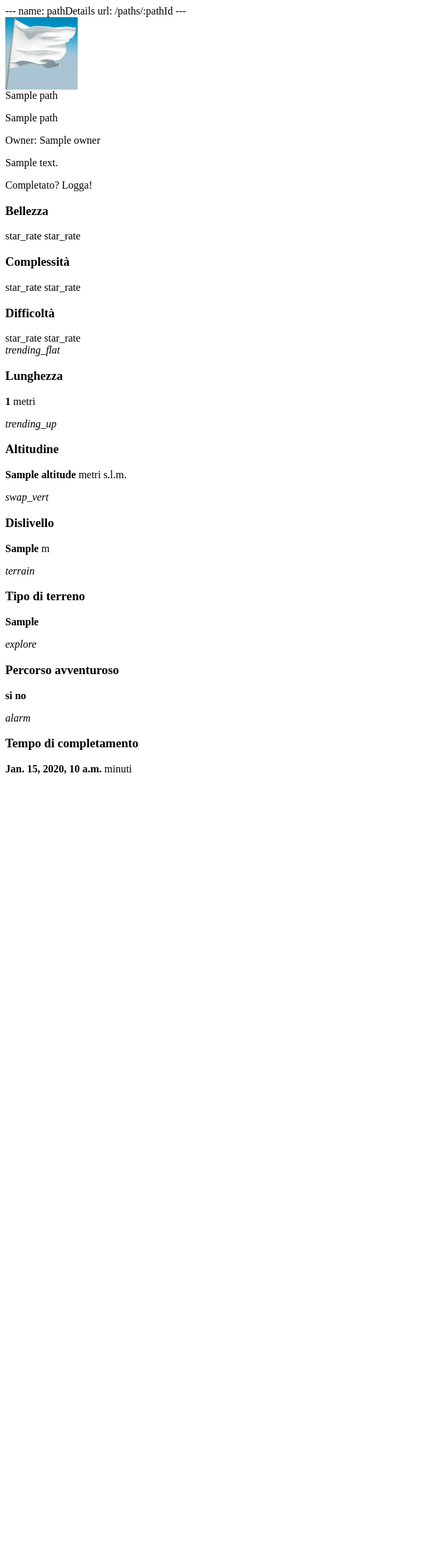
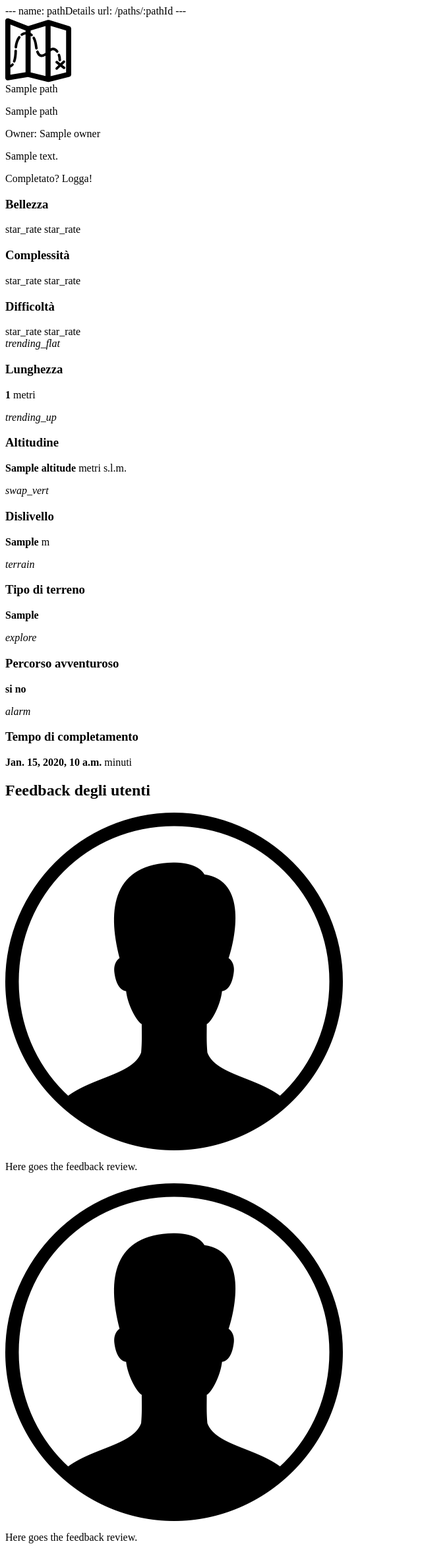
Before and after one commit to mion00/LetsMoove, a Django app: template client/templates/pathDetails.html in a window 1280 px wide. Shown: the whole page at 66% size, without its empty margins (0-640 px from the left). Before the commit the page ends 1173 px from the top, so only its background shows below. Run offline with Django 3.2, Linux system fonts and the light colour scheme; the template is opened without the code that fills it: most values are stand-ins (such as "Sample title", 1, 10 or a date in 2020).

Commit message:
Inserito template feedback nella pagina del percorso e cambiate alcune icone.

```diff
--- a/client/templates/insert.html
+++ b/client/templates/insert.html
@@ -11,7 +11,8 @@
                     <md-card-content>
                         <div layout="row">
                             <div flex="20" layout-margin>
-                                <img class="responsive-img" src="/assets/img/white-flag.jpg">
+                                <img class="responsive-img" src="/assets/img/routeIcon.svg"
+                                     style="height: 76px; width: 76px;">
                             </div>
                             <div layout-margin layout="column" flex="70">
                                 <md-input-container>
--- a/client/templates/pathDetails.html
+++ b/client/templates/pathDetails.html
@@ -5,13 +5,13 @@
 
 
 <div layout="column" ng-controller="pathDetailsController as pathController">
-        <div layout="row" layout-sm="column">
+    <div layout-gt-sm="row" layout-sm="column">
             <md-card>
                 <md-card-content>
                     <div layout="row" layout-margin>
-                        <div>
-                            <img src="/assets/img/white-flag.jpg">
-                        </div>
+
+                        <img src="/assets/img/routeIcon.svg" style="height: 100px; width: 100px;">
+
                         <div>
                             <span class="md-headline">{{pathController.path.name}}</span>
 
@@ -82,7 +82,7 @@
             </md-card>
         </div>
 
-        <div layout="row" layout-md="column" layout-sm="column">
+    <div layout-gt-sm="row" layout-sm="column">
             <md-card flex>
                 <md-card-content flex>
                     <ui-gmap-google-map center='pathController.path.locationData.startPoint' zoom='pathController.zoom'>
@@ -199,4 +199,43 @@
                 </md-content>
             </md-card>
         </div>
+
+    <div layout-gt-sm="row" layout-sm="column">
+        <md-card flex>
+            <md-card-title layout-align="center center">
+                <h2>Feedback degli utenti</h2>
+            </md-card-title>
+            <md-card-content>
+                <div layout-gt-sm="row" layout-sm="column" layout-align="space-around stretch">
+                    <md-list layout="column" flex="grow">
+                        <md-list-item ng-repeat="i in [1,2,3,4]" class="md-3-line">
+                            <div class="md-list-item-text">
+                                <div layout="row" layout-align="center">
+                                    <div layout="column" layout-align="space-around center" flex="33">
+                                        <img src="assets/img/userIcon.png" class="md-avatar"/>
+                                    </div>
+                                    <div layout="column" layout-align="space-around center" flex="66">
+                                        <p>Here goes the feedback review.</p>
+                                    </div>
+                                </div>
+                            </div>
+                            <md-divider></md-divider>
+                        </md-list-item>
+                        <md-list-item class="md-3-line">
+                            <div class="md-list-item-text">
+                                <div layout="row" layout-align="center">
+                                    <div layout="column" layout-align="space-around center" flex="33">
+                                        <img src="assets/img/userIcon.png" class="md-avatar"/>
+                                    </div>
+                                    <div layout="column" layout-align="space-around center" flex="66">
+                                        <p>Here goes the feedback review.</p>
+                                    </div>
+                                </div>
+                            </div>
+                        </md-list-item>
+                    </md-list>
+                </div>
+            </md-card-content>
+        </md-card>
     </div>
+    </div>
```
Also changed, not shown: client/assets/img/routeIcon.svg (added), client/assets/img/userIcon.png (added).
